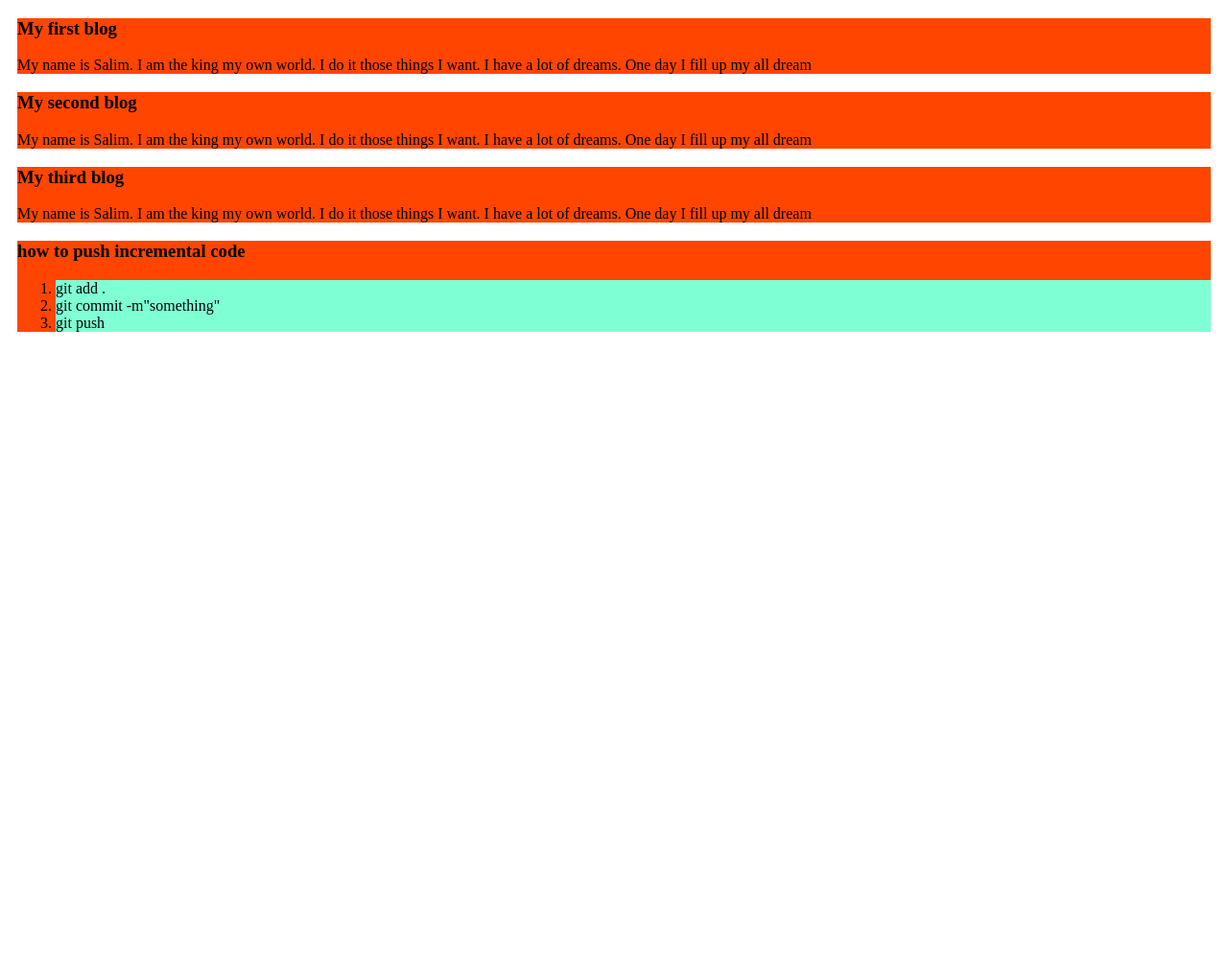
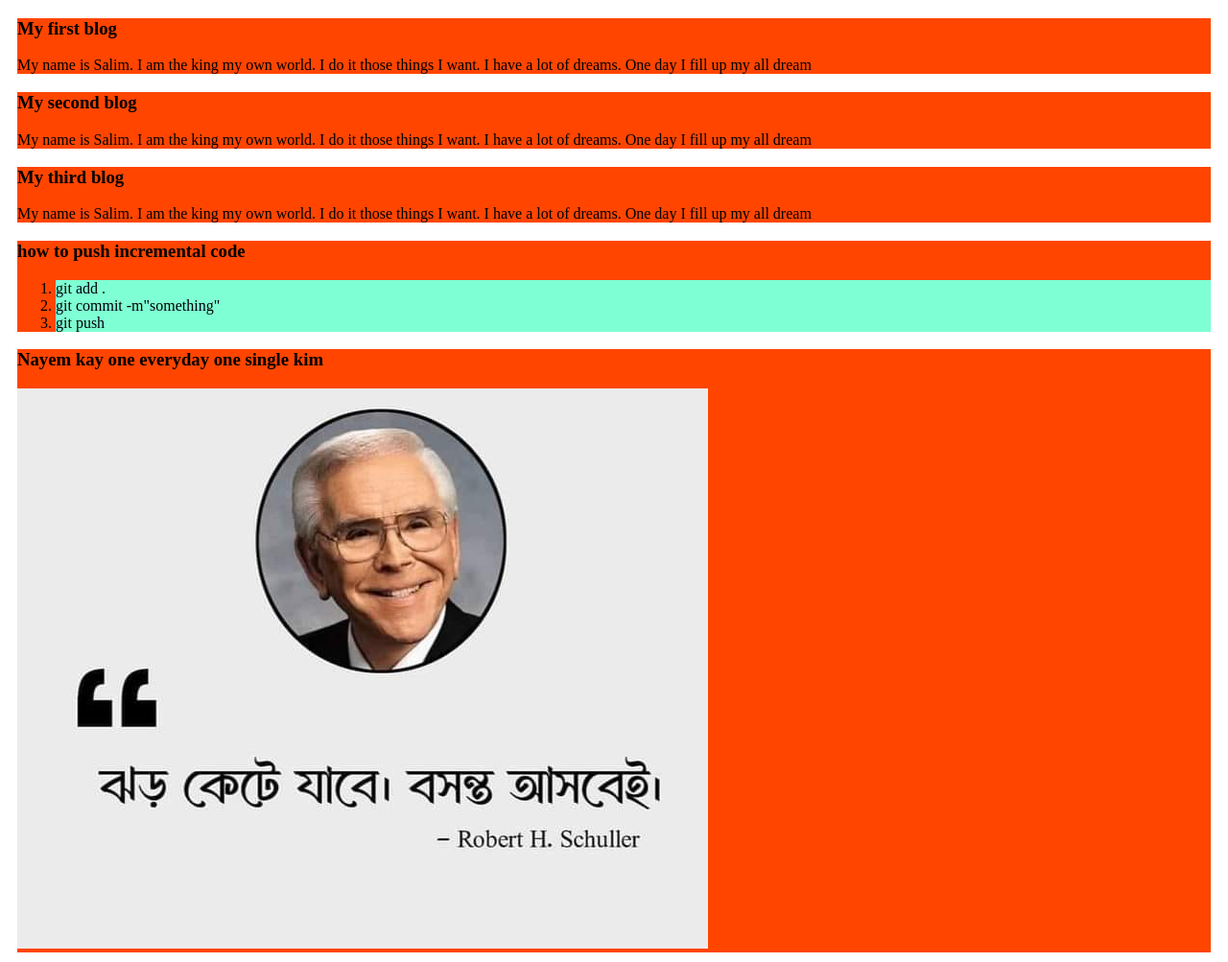
Before and after one commit to mohammad-salim-23/my-first-website, a plain HTML site: page index.html in a window 1280 px wide. Shown: the whole page at 96% size. Before the commit the page ends 800 px from the top, so only its background shows below. Drawn offline with Linux system fonts and the light colour scheme.

Commit message:
added Nayem

```diff
--- a/index.html
+++ b/index.html
@@ -27,5 +27,9 @@
             <li>git push</li>
         </ol>
     </div>
+    <div>
+        <h3>Nayem kay one everyday one single kim</h3>
+        <img src="nayem.jpg" alt="kau";
+    </div>
 </body>
 </html>
```
Also changed, not shown: nayem.jpg (added).
